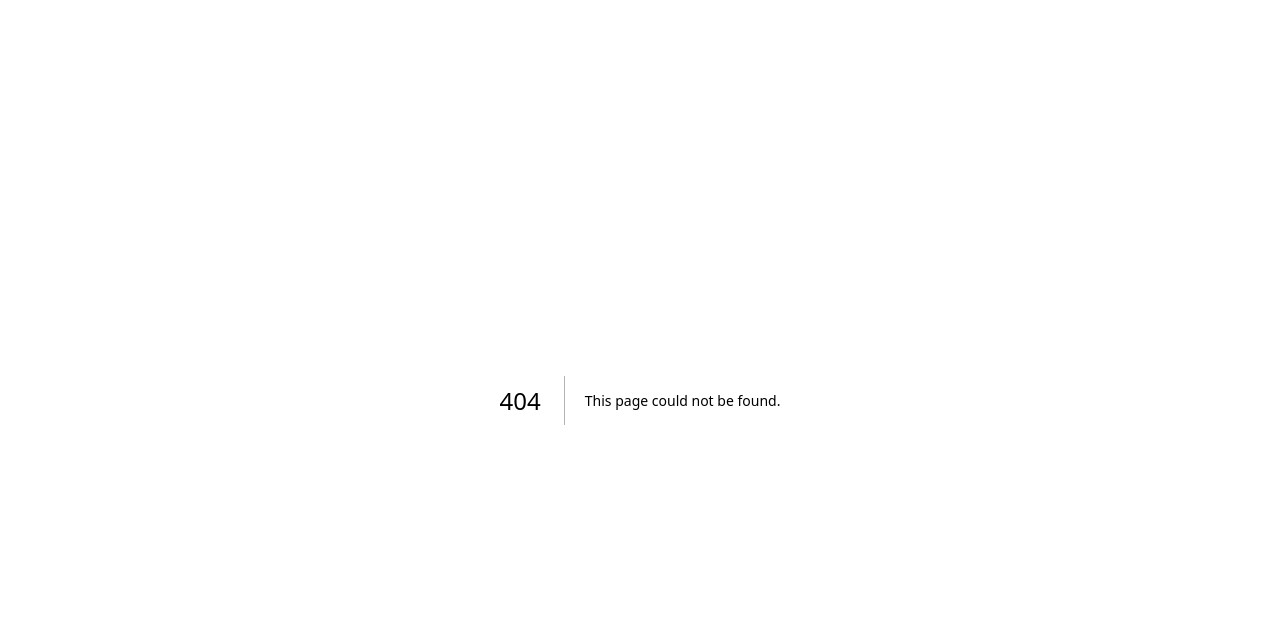
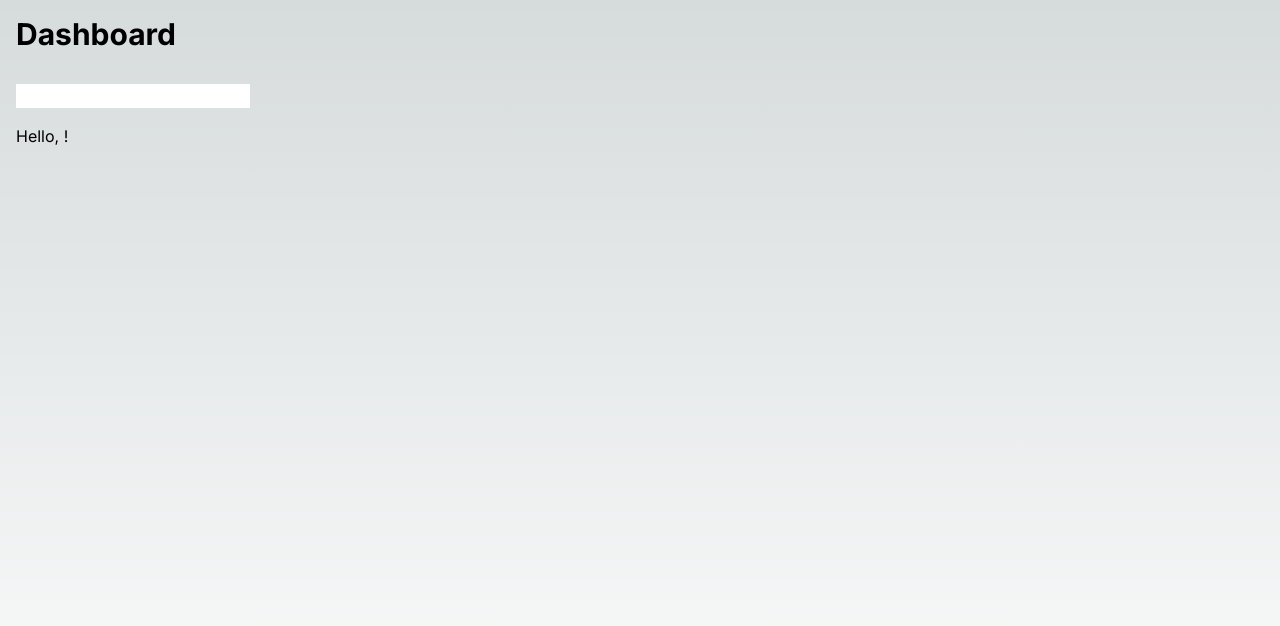
Before and after one commit to SAIDOU11/Rendering-Demo, a Next.js app in the folder rendering/: page /dashboard in a window 1280 px wide. Before the commit this address had no page. Shown: the top 626 px of the page. Built offline with nearby package versions, Linux system fonts and the light colour scheme.

Commit message:
server and client comp

```diff
--- /dev/null
+++ b/rendering/app/about/page.tsx
@@ -0,0 +1,14 @@
+"use client";
+import React, { useState } from "react";
+
+const About = () => {
+  const [name, setName] = useState("");
+  console.log("About client component using 'use client' ");
+  return (
+    <div className="m-4 h-screen">
+      <h1 className="text-3xl font-bold">About page</h1>
+    </div>
+  );
+};
+
+export default About;
--- /dev/null
+++ b/rendering/app/dashboard/page.tsx
@@ -0,0 +1,21 @@
+"use client";
+import React, { useState } from "react";
+
+const Dashboard = () => {
+  console.log("Dashboard client component");
+  const [name, setName] = useState("");
+  return (
+    <div className="m-4 h-screen">
+      <h1 className="text-3xl font-bold mb-4">Dashboard</h1>
+      <input
+        className="mt-4 mb-4"
+        type="text"
+        value={name}
+        onChange={(e) => setName(e.target.value)}
+      />
+      <p>Hello, {name}!</p>
+    </div>
+  );
+};
+
+export default Dashboard;
--- a/rendering/app/page.tsx
+++ b/rendering/app/page.tsx
@@ -1,4 +1,5 @@
 import Image from "next/image";
+import Link from "next/link";
 
 export default function Home() {
   return (
@@ -8,6 +9,7 @@ export default function Home() {
           Get started by editing&nbsp;
           <code className="font-mono font-bold">app/page.tsx</code>
         </p>
+        <Link href="/dashboard">Dashboard</Link>
         <div className="fixed bottom-0 left-0 flex h-48 w-full items-end justify-center bg-gradient-to-t from-white via-white dark:from-black dark:via-black lg:static lg:size-auto lg:bg-none">
           <a
             className="pointer-events-none flex place-items-center gap-2 p-8 lg:pointer-events-auto lg:p-0"
```
